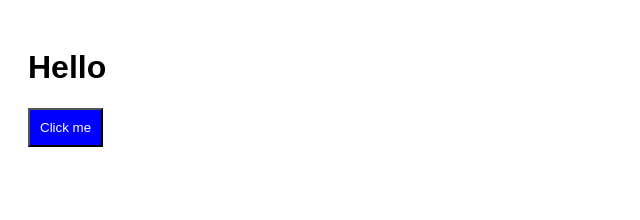
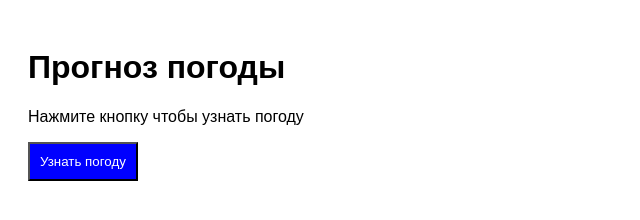
Before and after one commit to eclipsexlover/task-10-13-for, a website: page index.html in a window 1280 px wide. Shown: the whole page, without its empty margins (0-640 px from the left). Drawn offline with Linux system fonts and the light colour scheme.

Commit message:
Update index.html

```diff
--- a/index.html
+++ b/index.html
@@ -1,12 +1,21 @@
 <!DOCTYPE html>
-<html>
+<html lang="ru">
 <head>
-    <title>Task-10-13-for</title>
+    <meta charset="UTF-8">
+    <meta name="viewport" content="width=device-width, initial-scale=1.0">
+    <title>Погода</title>
     <link rel="stylesheet" href="style.css">
 </head>
 <body>
-    <h1>Hello</h1>
-    <button id="clickMe">Click me</button>
+    <div class="container">
+        <h1>Прогноз погоды</h1>
+        <div class="weather-card">
+            <div id="weather-info">
+                <p>Нажмите кнопку чтобы узнать погоду</p>
+            </div>
+            <button id="get-weather">Узнать погоду</button>
+        </div>
+    </div>
     <script src="script.js"></script>
 </body>
 </html>
```
